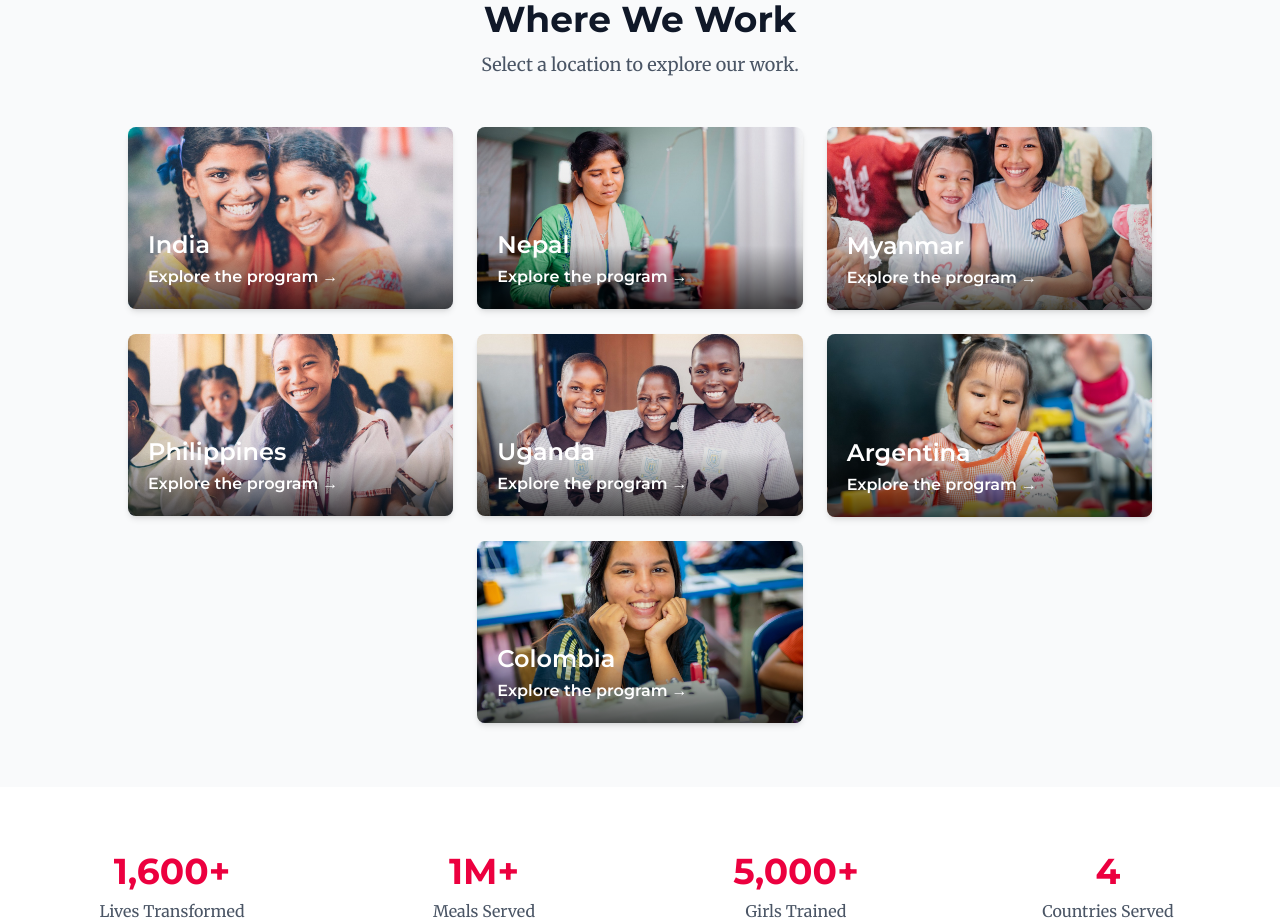
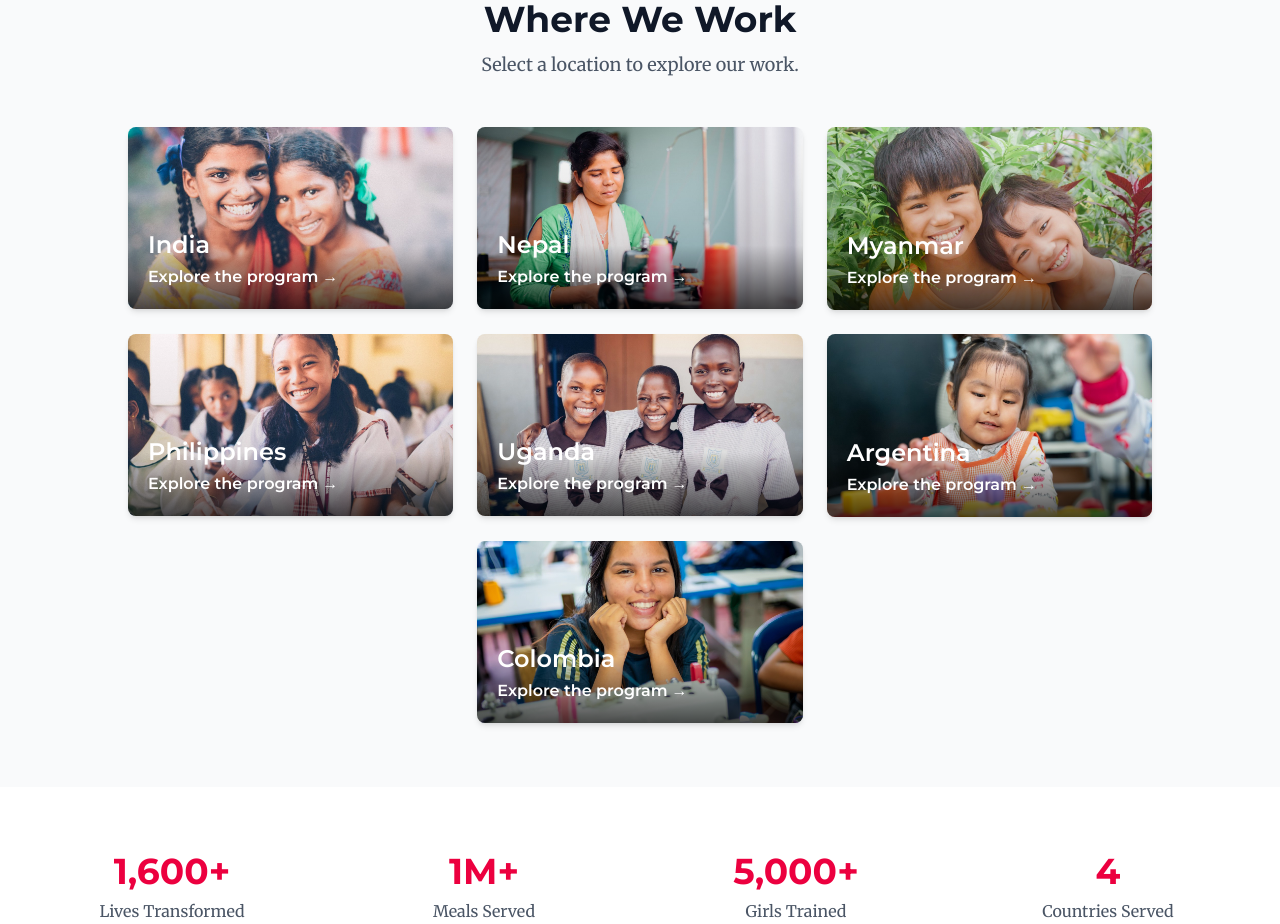
Before and after one commit to Peace-Gospel-International/shehashope, a Next.js app: page / in a window 1280 px wide. Shown: the part 2280-3204 px from the top of the page. Built offline with nearby package versions, Linux system fonts and the light colour scheme.

Commit message:
Try alternate Myanmar program photo

```diff
--- a/app/programs/programs.ts
+++ b/app/programs/programs.ts
@@ -22,8 +22,8 @@ export const programs: Program[] = [
   {
     slug: 'myanmar',
     name: 'Myanmar',
-    imageSrc: '/images/where-we-work/myanmar-shared-meal.jpg',
-    imageAlt: 'Two smiling girls sharing a meal in Myanmar',
+    imageSrc: '/images/where-we-work/myanmar-girls-garden.jpg',
+    imageAlt: 'Two smiling girls leaning together outdoors in Myanmar',
     imageClassName: 'object-top',
   },
   {
```
Also changed, not shown: public/images/where-we-work/myanmar-girls-garden.jpg (added), public/images/where-we-work/myanmar-shared-meal.jpg (deleted).
